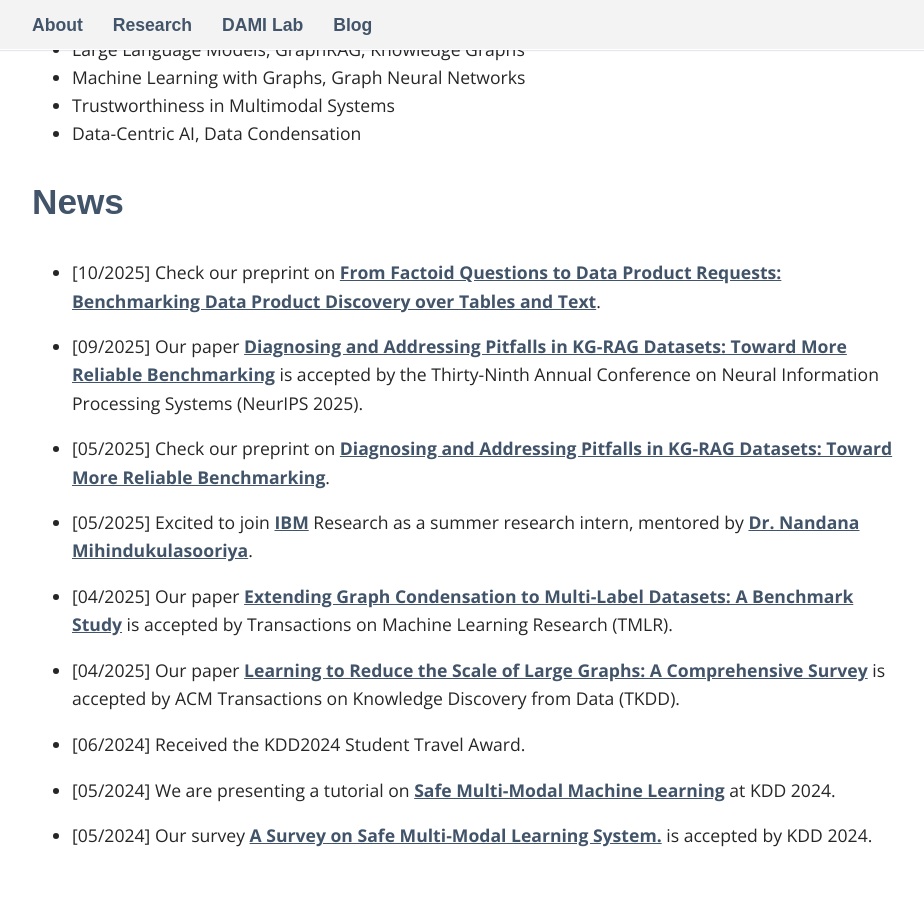
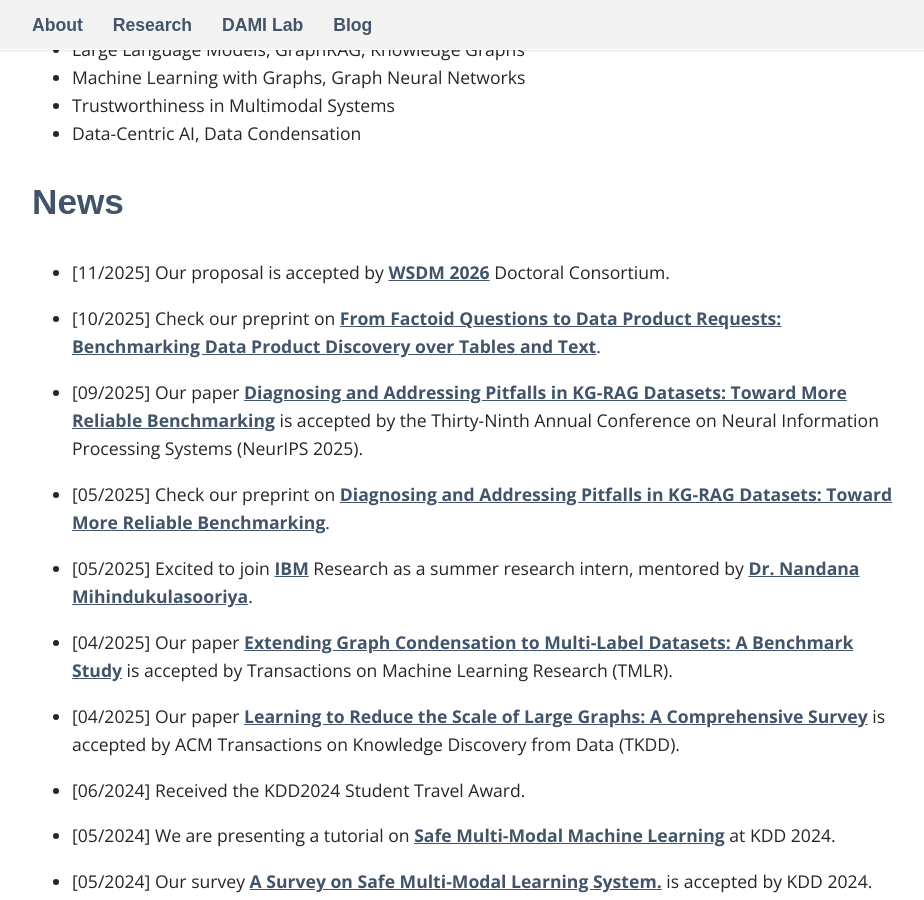
Before and after one commit to liangliang6v6/liangliang6v6.github.io, a Jekyll site: the page built from _pages/01_about.md, in a window 1280 px wide and 900 px high, scrolled down 846 px. Shown: the whole window, without its empty margins (173-1097 px from the left). Built offline with Jekyll 4.4.1, drawn with Linux system fonts in a browser that asks for light colours; some web fonts are replaced.

Commit message:
update news

```diff
--- a/_pages/01_about.md
+++ b/_pages/01_about.md
@@ -18,6 +18,8 @@ Hey! I'm Liangliang Zhang, a Ph.D. student of Computer Science at [Rensselaer Po
 
 ## News
 
+- [11/2025] Our proposal is accepted by [WSDM 2026](https://wsdm-conference.org/2026/) Doctoral Consortium.
+
 - [10/2025] Check our preprint on [From Factoid Questions to Data Product Requests: Benchmarking Data Product Discovery over Tables and Text](https://arxiv.org/pdf/2510.21737).
 
 - [09/2025] Our paper [Diagnosing and Addressing Pitfalls in KG-RAG Datasets: Toward More Reliable Benchmarking](https://arxiv.org/pdf/2505.23495) is accepted by the Thirty-Ninth Annual Conference on Neural Information Processing Systems (NeurIPS 2025).
```
